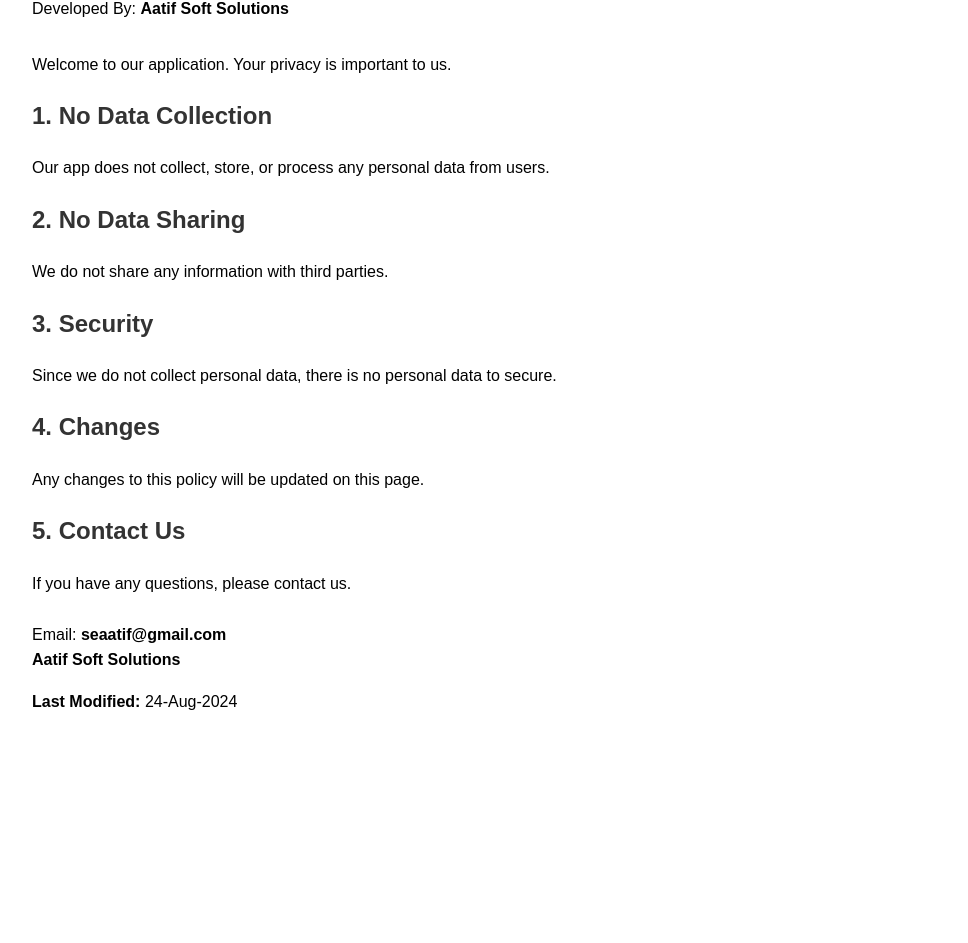
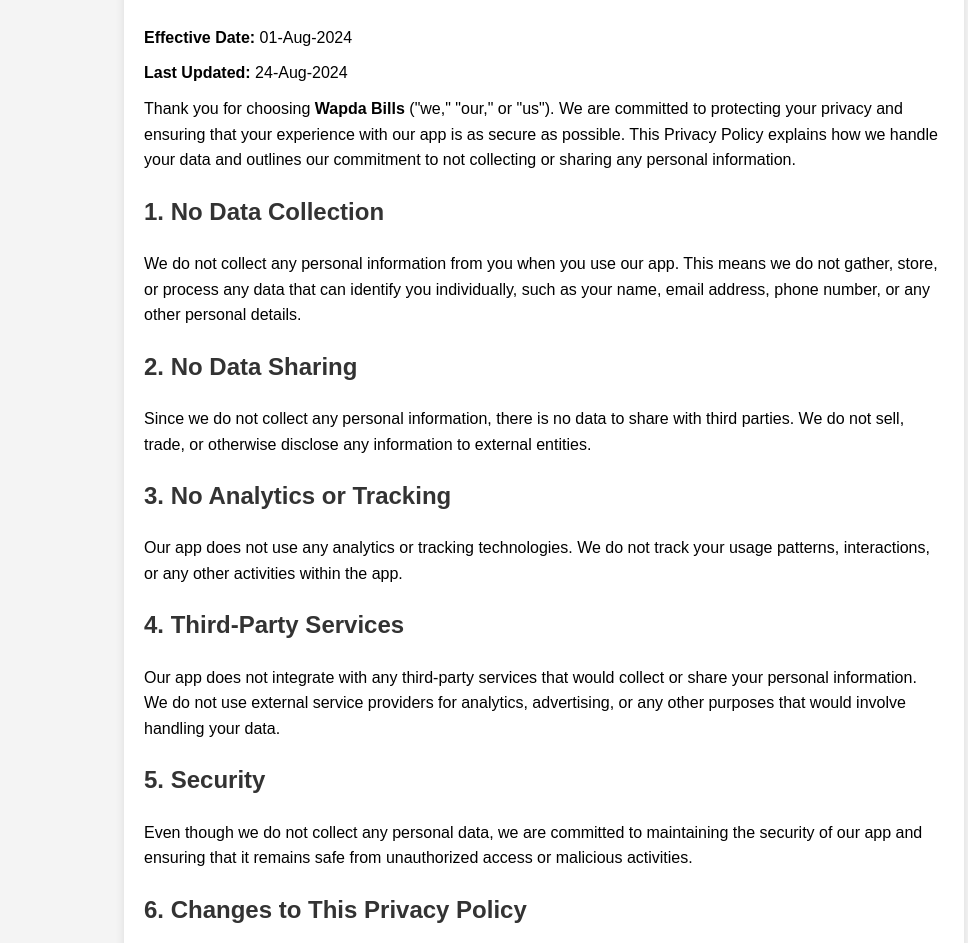
Before and after one commit to AatifSoft/PrivacyPolicy, a plain HTML site: page WapdaBills/index.html in a window 1280 px wide. Shown: the part 121-1064 px from the top of the page, without its empty margins (96-1064 px from the left). Before the commit the page ends 866 px from the top, so only its background shows below. Drawn offline with Linux system fonts and the light colour scheme.

Commit message:
Update index.html

```diff
--- a/WapdaBills/index.html
+++ b/WapdaBills/index.html
@@ -3,58 +3,68 @@
 <head>
     <meta charset="UTF-8">
     <meta name="viewport" content="width=device-width, initial-scale=1.0">
-    <title>Privacy Policy for Wapda Bills App</title>
+    <title>Privacy Policy</title>
     <style>
         body {
             font-family: Arial, sans-serif;
-            margin: 20px;
             line-height: 1.6;
+            margin: 0;
+            padding: 0;
+            background-color: #f4f4f4;
         }
         .container {
-            max-width: 1024px;
-            margin: 30px auto;
+            max-width: 800px;
+            margin: 20px auto;
+            padding: 20px;
+            background: #fff;
+            border-radius: 8px;
+            box-shadow: 0 0 10px rgba(0, 0, 0, 0.1);
         }
         h1, h2 {
             color: #333;
         }
-
-        h1 {
-            font-size: 50px;
+        p {
+            margin: 0 0 10px;
         }
-
-        .company {
-            margin-top: -30px;
-            margin-bottom: 30px;
+        h1{
+            font-size: 36px;
         }
     </style>
 </head>
 <body>
     <div class="container">
         <h1>Privacy Policy for Wapda Bills App</h1>
-        <p class="company">Developed By: <b>Aatif Soft Solutions</b></p>
+        <p><strong>Effective Date:</strong> 01-Aug-2024</p>
+        <p><strong>Last Updated:</strong> 24-Aug-2024</p>
 
-        <p>Welcome to our application. Your privacy is important to us.</p>
+        <p>Thank you for choosing <b>Wapda Bills</b> ("we," "our," or "us"). We are committed to protecting your privacy and ensuring that your experience with our app is as secure as possible. This Privacy Policy explains how we handle your data and outlines our commitment to not collecting or sharing any personal information.</p>
 
         <h2>1. No Data Collection</h2>
-        <p>Our app does not collect, store, or process any personal data from users.</p>
+        <p>We do not collect any personal information from you when you use our app. This means we do not gather, store, or process any data that can identify you individually, such as your name, email address, phone number, or any other personal details.</p>
 
         <h2>2. No Data Sharing</h2>
-        <p>We do not share any information with third parties.</p>
+        <p>Since we do not collect any personal information, there is no data to share with third parties. We do not sell, trade, or otherwise disclose any information to external entities.</p>
 
-        <h2>3. Security</h2>
-        <p>Since we do not collect personal data, there is no personal data to secure.</p>
+        <h2>3. No Analytics or Tracking</h2>
+        <p>Our app does not use any analytics or tracking technologies. We do not track your usage patterns, interactions, or any other activities within the app.</p>
 
-        <h2>4. Changes</h2>
-        <p>Any changes to this policy will be updated on this page.</p>
+        <h2>4. Third-Party Services</h2>
+        <p>Our app does not integrate with any third-party services that would collect or share your personal information. We do not use external service providers for analytics, advertising, or any other purposes that would involve handling your data.</p>
 
-        <h2>5. Contact Us</h2>
-        <p>
-            If you have any questions, please contact us. <br> <br>
-            Email: <b>seaatif@gmail.com</b>  <br>
-             <b>Aatif Soft Solutions</b>
-        </p>
+        <h2>5. Security</h2>
+        <p>Even though we do not collect any personal data, we are committed to maintaining the security of our app and ensuring that it remains safe from unauthorized access or malicious activities.</p>
 
-        <p><strong>Last Modified:</strong> 24-Aug-2024</p>
+        <h2>6. Changes to This Privacy Policy</h2>
+        <p>We may update this Privacy Policy fro
+            m time to time to reflect changes in our practices or for other operational, legal, or regulatory reasons. We will notify you of any significant changes by updating the effective date at the top of this policy.</p>
+
+        <h2>7. Contact Us</h2>
+        <p>If you have any questions or concerns about this Privacy Policy or our app, please contact us at:</p>
+        <p>seaatif@gmail.com</p>
+
+        <p>Thank you for using <b>Wapda Bills</b>. We value your trust and are dedicated to providing a secure and private experience.</p>
+
+        <p><strong><b>Aatif Soft Solutions</b></strong></p>
     </div>
 </body>
 </html>
```
